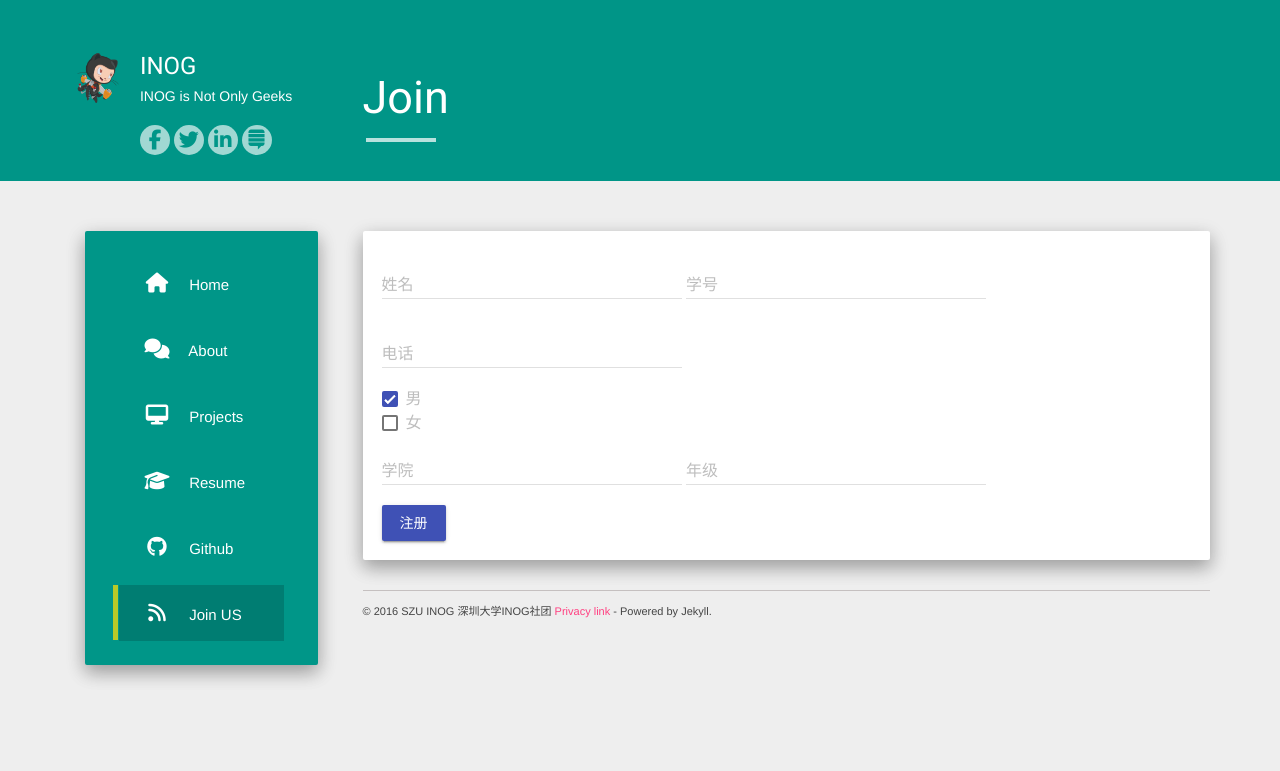
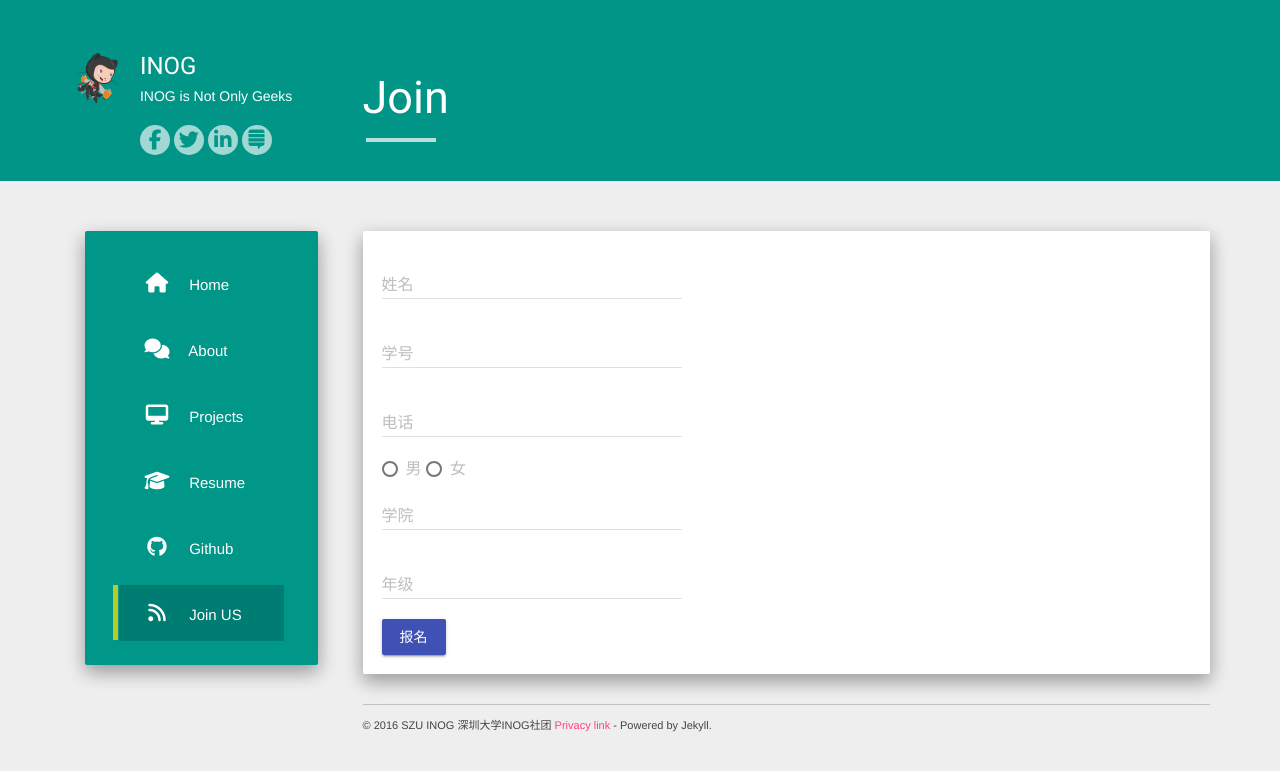
Before and after one commit to CConstance/szuinog.github.io, a Jekyll site: the page built from join.html, in a window 1280 px wide. Shown: the top 771 px of the page. Built offline with Jekyll 4.4.1, drawn with Linux system fonts in a browser that asks for light colours; nearby versions of some CDN libraries.

Commit message:
minor fixes

```diff
--- a/join.html
+++ b/join.html
@@ -11,35 +11,37 @@ permalink: /join/
 <body>
   <div class="well">
     <form name="join_form">
-      <div class="mdl-textfield mdl-js-textfield">
+      <div class="mdl-textfield mdl-js-textfield mdl-textfield--floating-label">
         <input class="mdl-textfield__input" type="text" id="name">
         <label class="mdl-textfield__label" for="name">姓名</label>
-      </div>
-      <div class="mdl-textfield mdl-js-textfield">
+      </div><br />
+      <div class="mdl-textfield mdl-js-textfield mdl-textfield--floating-label">
         <input class="mdl-textfield__input" type="number" id="stu_no">
         <label class="mdl-textfield__label" for="stu_no">学号</label>
-      </div>
-      <div class="mdl-textfield mdl-js-textfield">
+      </div><br />
+      <div class="mdl-textfield mdl-js-textfield mdl-textfield--floating-label">
         <input class="mdl-textfield__input" type="number" id="phone">
         <label class="mdl-textfield__label" for="phone">电话</label>
-      </div>
-      <label class="mdl-checkbox mdl-js-checkbox mdl-js-ripple-effect" for="list-checkbox-1">
-        <input type="checkbox" id="list-checkbox-1" class="mdl-checkbox__input" name="gender" value="male" checked />男
+      </div><br />
+      <label class="mdl-radio mdl-js-radio mdl-js-ripple-effect" for="option-1">
+        <input type="radio" id="option-1" class="mdl-radio__button" name="gender" value="male">
+        <span class="mdl-radio__label">男</span>
       </label>
-      <label class="mdl-checkbox mdl-js-checkbox mdl-js-ripple-effect" for="list-checkbox-2">
-        <input type="checkbox" id="list-checkbox-2" class="mdl-checkbox__input" name="gender" value="female" />女
+      <label class="mdl-radio mdl-js-radio mdl-js-ripple-effect" for="option-2">
+        <input type="radio" id="option-2" class="mdl-radio__button" name="gender" value="female">
+        <span class="mdl-radio__label">女</span>
       </label><br />
-      <div class="mdl-textfield mdl-js-textfield">
+      <div class="mdl-textfield mdl-js-textfield mdl-textfield--floating-label">
         <input class="mdl-textfield__input" type="text" id="college">
         <label class="mdl-textfield__label" for="college">学院</label>
-      </div>
-      <div class="mdl-textfield mdl-js-textfield">
+      </div><br />
+      <div class="mdl-textfield mdl-js-textfield mdl-textfield--floating-label">
         <input class="mdl-textfield__input" type="text" id="grade">
         <label class="mdl-textfield__label" for="grade">年级</label>
-      </div>
+      </div><br />
     </form>
     <button class="mdl-button mdl-button--colored mdl-button--raised mdl-js-button mdl-js-ripple-effect" onclick="register()">
-      注册
+      报名
     </button>
   </div>
   <!-- Submit script -->
```
